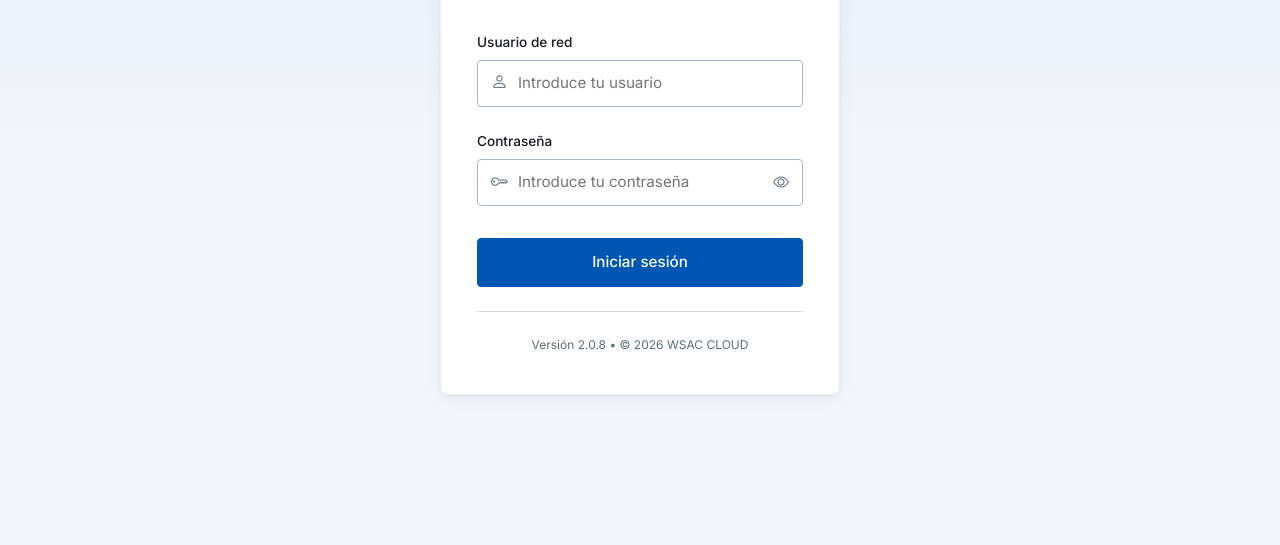
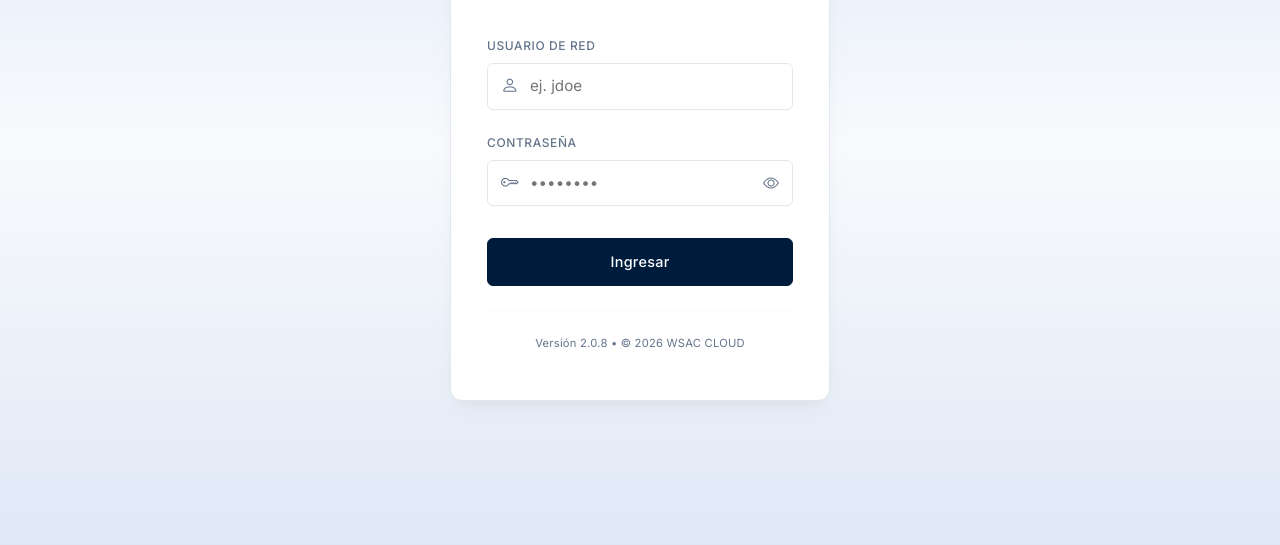
Before and after one commit to eagudelowoden/WSAC_PRD, a website: page public/login.html in a window 1280 px wide. Shown: the part 255-800 px from the top of the page. Drawn offline with nearby package versions, Linux system fonts and the light colour scheme; some packages are replaced by stand-ins of ours; no server answers; a script that the page names is missing.

Commit message:
Ajustes de diseño

```diff
--- a/public/login.html
+++ b/public/login.html
@@ -27,22 +27,23 @@
     <script src="js/actualizacion-check.js"></script>
 
     <style>
-      /* --- PALETA DE COLORES ESTILO AWS (LIGHT PREMIUM) --- */
+      /* --- CONFIGURACIÓN DE COLORES --- */
       :root {
-        --aws-bg: #f2f5fa;
-        --aws-card: #ffffff;
-        --aws-text-main: #16191f;
-        --aws-text-muted: #5f6b7a;
-        --aws-border: #eaeded;
-        --aws-blue-brand: #0056b3;
-        --aws-blue-hover: #004494;
-        --aws-input-focus: #4d90fe;
+        --vercel-clean-card: #ffffff; /* Tarjeta blanca nítida */
+        --vercel-border: #e2e8f0; /* Borde gris sutil */
+        --text-main: #0f172a; /* Texto principal */
+        --text-muted: #64748b; /* Texto secundario */
+        --aws-exact-blue: #001c3d; /* Azul corporativo de la imagen */
       }
 
       body {
-        background-color: var(--aws-bg);
-        /* Gradiente de fondo sutil inspirado exactamente en el banner superior de AWS */
-        background-image: linear-gradient(180deg, #e2e8f7 0%, #f2f5fa 400px);
+        /* Fondo con azul más marcado arriba, centro claro para contraste, y azul suave abajo */
+        background: linear-gradient(
+          180deg,
+          #dbe4f9 0%,
+          #f8fafc 50%,
+          #e0e8f7 100%
+        );
         font-family:
           "Inter",
           -apple-system,
@@ -50,55 +51,67 @@
           "Segoe UI",
           Roboto,
           sans-serif;
-        color: var(--aws-text-main);
+        color: var(--text-main);
         min-height: 100vh;
         display: flex;
         align-items: center;
         justify-content: center;
         margin: 0;
+        overflow-x: hidden;
       }
 
       .login-wrapper {
         width: 100%;
-        max-width: 440px;
+        max-width: 420px;
         padding: 20px;
       }
 
-      /* Tarjeta estilo Consola AWS */
+      /* Tarjeta estilo Vercel */
       .login-card {
-        background: var(--aws-card);
-        border: 1px solid var(--aws-border);
-        border-radius: 8px;
-        padding: 2.5rem 2.25rem;
+        background: var(--vercel-clean-card);
+        border: 1px solid var(--vercel-border);
+        border-radius: 12px;
+        padding: 3rem 2.25rem;
         box-shadow:
-          0 4px 20px rgba(22, 25, 31, 0.05),
-          0 1px 3px rgba(22, 25, 31, 0.05);
+          0 10px 30px -5px rgba(0, 0, 0, 0.04),
+          0 8px 12px -6px rgba(0, 0, 0, 0.04);
+        transition:
+          border-color 0.25s ease,
+          box-shadow 0.25s ease;
+      }
+
+      .login-card:hover {
+        border-color: #cbd5e1;
+        box-shadow: 0 20px 30px -5px rgba(0, 0, 0, 0.06);
       }
 
       .brand-name {
         font-size: 1.75rem;
         font-weight: 600;
-        color: var(--aws-text-main);
-        letter-spacing: -0.02em;
+        letter-spacing: -0.03em;
         margin-bottom: 0.25rem;
+        color: var(--aws-exact-blue);
       }
 
       .subtitle {
-        font-size: 0.9rem;
-        color: var(--aws-text-muted);
-        margin-bottom: 2.25rem;
+        font-size: 0.875rem;
+        color: var(--text-muted);
+        margin-bottom: 2.5rem;
       }
 
-      /* Formulario e Inputs Corporativos */
+      /* Inputs Vercel */
       .form-group-custom {
+        position: relative;
         margin-bottom: 1.5rem;
       }
 
       .form-group-custom label {
         display: block;
-        font-size: 0.85rem;
+        font-size: 0.75rem;
         font-weight: 500;
-        color: var(--aws-text-main);
+        text-transform: uppercase;
+        letter-spacing: 0.05em;
+        color: var(--text-muted);
         margin-bottom: 0.5rem;
       }
 
@@ -111,28 +124,28 @@
         left: 14px;
         top: 50%;
         transform: translateY(-50%);
-        color: var(--aws-text-muted);
-        font-size: 1.05rem;
+        color: var(--text-muted);
+        font-size: 1.1rem;
       }
 
-      .form-control-aws {
+      .form-control-custom {
         width: 100%;
         background: #ffffff;
-        border: 1px solid #aab7c4;
-        border-radius: 4px;
-        padding: 11px 14px 11px 40px;
-        color: var(--aws-text-main);
+        border: 1px solid var(--vercel-border);
+        border-radius: 6px;
+        padding: 11px 14px 11px 42px;
+        color: var(--text-main);
         font-size: 0.95rem;
-        transition: all 0.15s ease-in-out;
+        transition: all 0.2s ease;
       }
 
-      .form-control-aws:focus {
+      .form-control-custom:focus {
         outline: none;
-        border-color: var(--aws-blue-brand);
-        box-shadow: 0 0 0 3px rgba(0, 86, 179, 0.15);
+        border-color: var(--aws-exact-blue);
+        box-shadow: 0 0 0 3px rgba(0, 28, 61, 0.08);
       }
 
-      /* Ojo de la contraseña */
+      /* Botón ocultar/mostrar contraseña */
       .btn-show-pass {
         position: absolute;
         right: 14px;
@@ -140,46 +153,46 @@
         transform: translateY(-50%);
         background: none;
         border: none;
-        color: var(--aws-text-muted);
+        color: var(--text-muted);
         cursor: pointer;
         padding: 0;
       }
-
       .btn-show-pass:hover {
-        color: var(--aws-text-main);
+        color: var(--text-main);
       }
 
-      /* Botón AWS Blue Primary */
-      .btn-aws {
-        background: var(--aws-blue-brand);
+      /* Botón Azul Principal */
+      .btn-submit-premium {
+        background: var(--aws-exact-blue);
         color: #ffffff;
-        border: 1px solid var(--aws-blue-brand);
-        border-radius: 4px;
+        border: 1px solid var(--aws-exact-blue);
+        border-radius: 6px;
         padding: 12px;
-        font-size: 0.95rem;
+        font-size: 0.9rem;
         font-weight: 500;
+        letter-spacing: 0.02em;
         width: 100%;
         margin-top: 0.5rem;
-        transition:
-          background-color 0.15s ease,
-          border-color 0.15s ease;
+        transition: all 0.2s ease;
       }
 
-      .btn-aws:hover:not(:disabled) {
-        background: var(--aws-blue-hover);
-        border-color: var(--aws-blue-hover);
+      .btn-submit-premium:hover:not(:disabled) {
+        background: transparent;
+        color: var(--aws-exact-blue);
+        border-color: var(--aws-exact-blue);
       }
 
-      .btn-aws:disabled {
-        background: #eaeded;
-        border-color: #eaeded;
-        color: #aab7c4;
+      .btn-submit-premium:disabled {
+        background: #f1f5f9;
+        border-color: var(--vercel-border);
+        color: var(--text-muted);
         cursor: not-allowed;
       }
 
       .footer-text {
-        color: var(--aws-text-muted);
-        font-size: 0.75rem;
+        color: var(--text-muted);
+        font-size: 0.7rem;
+        letter-spacing: 0.02em;
       }
     </style>
   </head>
@@ -199,9 +212,9 @@
               <i class="bi bi-person input-icon"></i>
               <input
                 type="text"
-                class="form-control-aws"
+                class="form-control-custom"
                 id="u"
-                placeholder="Introduce tu usuario"
+                placeholder="ej. jdoe"
                 v-model="usuario"
                 required
               />
@@ -214,9 +227,9 @@
               <i class="bi bi-key input-icon"></i>
               <input
                 :type="showPass ? 'text' : 'password'"
-                class="form-control-aws"
+                class="form-control-custom"
                 id="p"
-                placeholder="Introduce tu contraseña"
+                placeholder="••••••••"
                 v-model="password"
                 required
               />
@@ -230,21 +243,21 @@
             </div>
           </div>
 
-          <button type="submit" class="btn-aws" :disabled="loading">
+          <button type="submit" class="btn-submit-premium" :disabled="loading">
             <template v-if="loading">
               <span
                 class="spinner-border spinner-border-sm me-2"
                 style="width: 1rem; height: 1rem"
               ></span>
-              Autenticando...
+              AUTENTICANDO...
             </template>
-            <template v-else>Iniciar sesión</template>
+            <template v-else>Ingresar</template>
           </button>
 
-          <div class="text-center mt-4pt">
+          <div class="text-center mt-4">
             <hr
               class="my-4 opacity-25"
-              style="border-color: var(--aws-text-muted)"
+              style="border-color: var(--vercel-border)"
             />
             <div class="footer-text">Versión 2.0.8 • © 2026 WSAC CLOUD</div>
           </div>
@@ -294,9 +307,9 @@
                   title: "Error",
                   text: "Credenciales inválidas",
                   icon: "error",
-                  confirmButtonColor: "#0056b3",
+                  confirmButtonColor: "#001c3d",
                   background: "#ffffff",
-                  color: "#16191f",
+                  color: "#0f172a",
                 });
               }
             } catch (e) {
```
